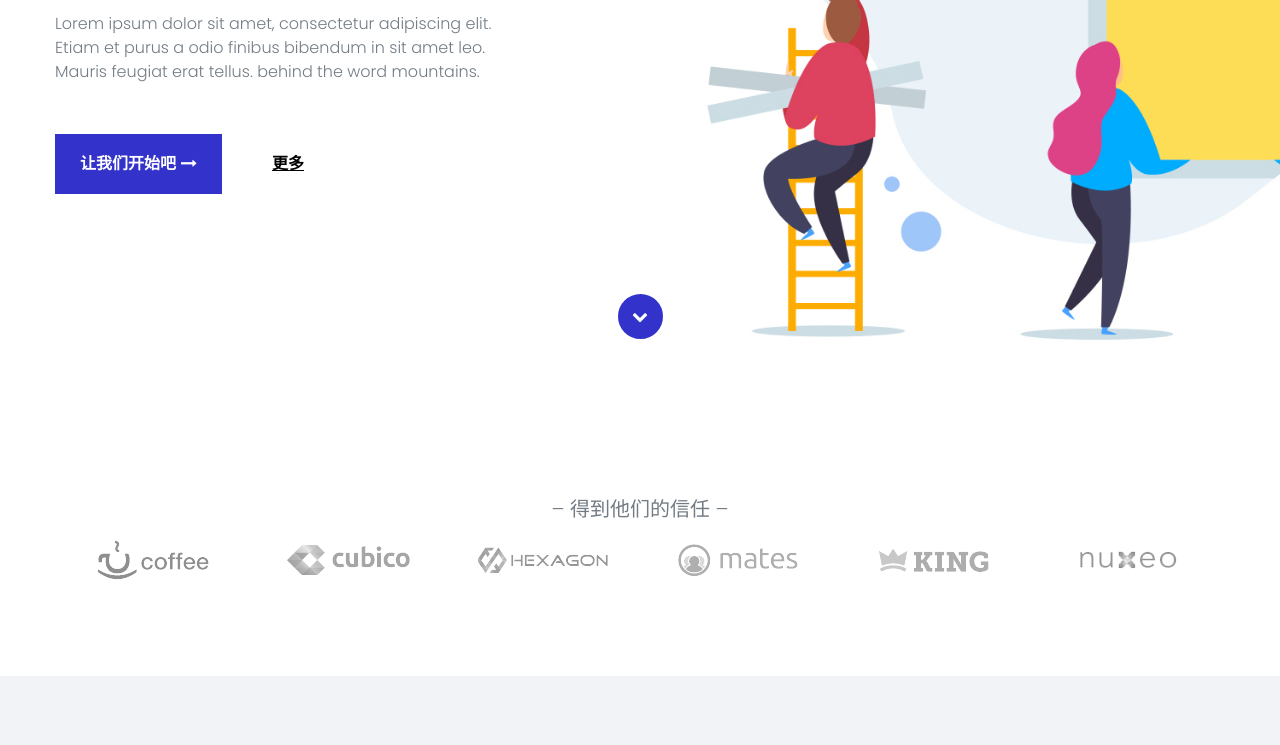
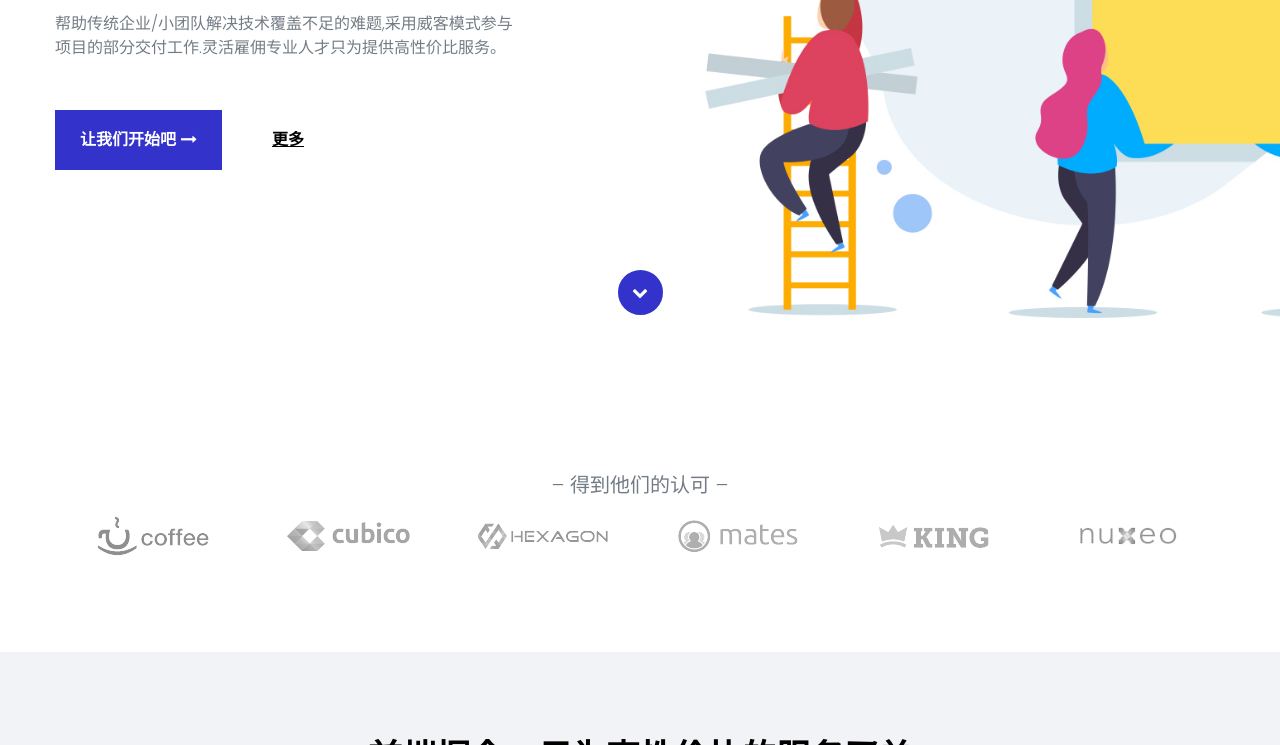
Before and after one commit to hayesfan/hayesfan.github.io, a plain HTML site: page index.html in a window 1280 px wide. Shown: the part 355-1100 px from the top of the page. Drawn offline with Linux system fonts and the light colour scheme.

Commit message:
第二版

```diff
--- a/index.html
+++ b/index.html
@@ -62,7 +62,7 @@
         <!-- TITLE PARAGRAPH -->
           <div class="row">
             <div class="col-sm-12 col-md-5 ds-title-paragraph">
-              <p> Lorem ipsum dolor sit amet, consectetur adipiscing elit. Etiam et purus a odio finibus bibendum in sit amet leo. Mauris feugiat erat tellus. behind the word mountains.</p>
+              <p>帮助传统企业/小团队解决技术覆盖不足的难题,采用威客模式参与项目的部分交付工作.灵活雇佣专业人才只为提供高性价比服务。</p>
             </div>
           </div>
         <!-- /TITLE PARAGRAPH -->
@@ -94,7 +94,7 @@
       <!-- TITLE -->
       <div class="row">
         <div class="col-sm-8 col-sm-offset-2 ds-clients-title">
-          <h2>– 得到他们的信任 –</h2>
+          <h2>– 得到他们的认可 –</h2>
         </div>
       </div>
       <!-- /TITLE -->
```
